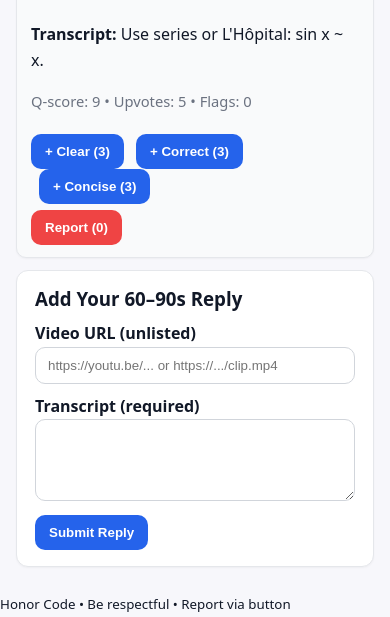
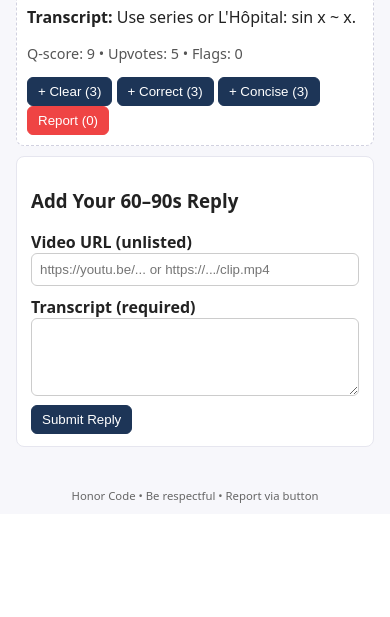
Before and after one commit to Medard30/StudyLoop, a Flask app: page /post/1 in a window 390 px wide. Shown: the part 625-1242 px from the top of the page. After the commit the page ends 1128 px from the top, so only its background shows below. Run offline with Flask 3, Linux system fonts and the light colour scheme; data comes from the database, SQL or seed files in the repository.

Commit message:
style: compact theme + responsive embeds

```diff
--- a/static/style.css
+++ b/static/style.css
@@ -1,134 +1,20 @@
-/* ---------- Base & layout ---------- */
-* { box-sizing: border-box; }
-html, body { height: 100%; }
-body {
-  margin: 0;
-  font-family: system-ui, -apple-system, Segoe UI, Roboto, "Helvetica Neue", Arial, "Noto Sans", "Apple Color Emoji", "Segoe UI Emoji", "Segoe UI Symbol", "Noto Color Emoji";
-  line-height: 1.6;
-  color: #111827;           /* gray-900 */
-  background: #f7f7fb;      /* subtle app bg */
-}
+*{box-sizing:border-box}
+body{font-family:system-ui,Arial,sans-serif;background:#f7f7fb;margin:0;color:#222}
+header{background:#1d3557;color:#fff;padding:12px 16px;display:flex;align-items:center;justify-content:space-between}
+header a{color:#fff;text-decoration:none;margin-right:12px}
+main{padding:16px;max-width:900px;margin:0 auto}
+.card{background:#fff;border:1px solid #e6e6ef;padding:12px 14px;border-radius:8px;margin-bottom:12px}
+.meta{color:#555;font-size:.9rem}
+.timestamp{color:#777;font-size:.85rem}
+.flash, .flashes{list-style:none;padding:8px;margin:0 0 12px 0;background:#fff8e1;border:1px solid #ffe082;border-radius:6px}
+.form label{display:block;margin:10px 0 4px;font-weight:600}
+.form input[type=text],.form input[type=url],.form textarea{width:100%;padding:8px;border:1px solid #ccc;border-radius:6px;background:#fff}
+.inline{display:inline-block;margin-right:8px}
+button{padding:6px 10px;border:1px solid #1d3557;background:#1d3557;color:#fff;border-radius:6px;cursor:pointer}
+button:hover{background:#264a86;border-color:#264a86}
+button.danger{background:#ef4444;border-color:#ef4444}
+footer{padding:10px 16px;color:#666;font-size:.85rem;text-align:center}
+.reply{background:#fff;border:1px dashed #d1d1e0;padding:10px;border-radius:8px;margin-bottom:10px}
 
-/* If your base.html wraps content in <main> this will center it nicely */
-main, .container {
-  max-width: 960px;
-  margin: 24px auto;
-  padding: 0 16px;
-}
-
-a { color: #2563eb; text-decoration: none; }
-a:hover { text-decoration: underline; }
-
-/* ---------- Cards & feed ---------- */
-.feed {
-  display: grid;
-  gap: 16px;
-}
-
-.card {
-  background: #fff;
-  border: 1px solid #e5e7eb;            /* gray-200 */
-  border-radius: 12px;
-  padding: 16px 18px;
-  box-shadow: 0 1px 2px rgba(0,0,0,.04);
-}
-
-.card h2, .card h3 {
-  margin: 0 0 6px 0;
-  line-height: 1.3;
-}
-
-.meta, .timestamp {
-  color: #6b7280;                        /* gray-500 */
-  font-size: .92rem;
-}
-
-/* ---------- Replies ---------- */
-.reply {
-  background: #f9fafb;                   /* gray-50 */
-  border: 1px solid #e5e7eb;
-  border-radius: 10px;
-  padding: 12px 14px;
-  margin: 12px 0;
-}
-
-.reply iframe,
-.reply video {
-  width: 100%;
-  aspect-ratio: 16 / 9;
-  height: auto;
-  border: 0;
-  border-radius: 8px;
-  margin-top: 8px;
-}
-
-/* inline actions under each reply */
-.inline { display: inline-block; margin: 6px 8px 0 0; }
-
-/* ---------- Forms ---------- */
-.form label { display: block; font-weight: 600; margin: 10px 0 6px; }
-.form input[type="text"],
-.form input[type="url"],
-.form textarea {
-  width: 100%;
-  padding: 10px 12px;
-  border: 1px solid #d1d5db;             /* gray-300 */
-  border-radius: 10px;
-  background: #fff;
-}
-
-button, .btn {
-  display: inline-flex;
-  align-items: center;
-  gap: 6px;
-  padding: 10px 14px;
-  border: 0;
-  border-radius: 10px;
-  background: #2563eb;                   /* primary */
-  color: #fff;
-  font-weight: 600;
-  cursor: pointer;
-  transition: transform .02s ease, filter .15s ease;
-}
-button:hover, .btn:hover { filter: brightness(1.05); }
-button:active, .btn:active { transform: translateY(1px); }
-button.secondary {
-  background: #eef2ff;                   /* indigo-50 */
-  color: #1f2937;                         /* gray-800 */
-}
-button.danger {
-  background: #ef4444;                   /* red-500 */
-}
-
-/* Space stacked buttons a bit */
-button + button { margin-left: 8px; }
-
-/* ---------- Flash messages (Flask) ---------- */
-.flashes { list-style: none; padding: 0; margin: 0 0 12px 0; }
-.flashes li {
-  background: #ecfdf5;                   /* green-50 */
-  color: #065f46;                        /* green-800 */
-  border: 1px solid #a7f3d0;             /* green-200 */
-  padding: 10px 12px;
-  border-radius: 10px;
-  margin-bottom: 8px;
-}
-
-/* ---------- Small utilities ---------- */
-.mt-2 { margin-top: .5rem; }
-.mt-3 { margin-top: .75rem; }
-.mt-4 { margin-top: 1rem; }
-.text-muted { color: #6b7280; }
-
-/* ---------- Dark mode (optional) ---------- */
-@media (prefers-color-scheme: dark) {
-  body { color: #e5e7eb; background: #0f172a; }        /* slate-900 */
-  .card { background: #0b1220; border-color: #1f2937; }
-  .reply { background: #0b1220; border-color: #1f2937; }
-  .meta, .timestamp, .text-muted { color: #9ca3af; }
-  .form input[type="text"],
-  .form input[type="url"],
-  .form textarea { background: #0b1220; color: #e5e7eb; border-color: #374151; }
-  button.secondary { background: #111827; color: #e5e7eb; }
-  a { color: #93c5fd; }
-}
+/* Responsive embedded video */
+.reply iframe,.reply video{width:100%;aspect-ratio:16/9;height:auto;border:0;border-radius:6px;margin-top:8px}
```
